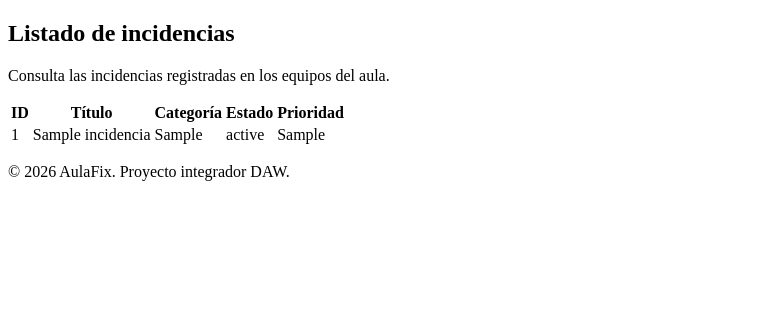
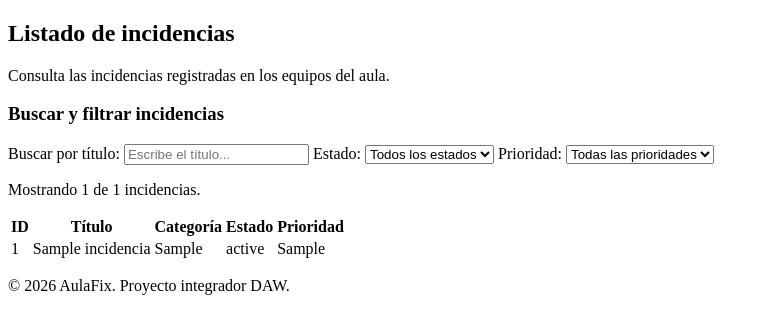
Before and after one commit to rdominguez-369/aulafix, a PHP site: page /incidencias.php in a window 1280 px wide. Shown: the part 132-466 px from the top of the page, without its empty margins (0-769 px from the left). Run offline with PHP 8.4, Linux system fonts and the light colour scheme; tables that the repository leaves empty hold one stand-in row (values such as "Sample post").

Commit message:
feat: implementar filtros, validaciones y borradores con JavaScript

```diff
--- a/public/incidencias.php
+++ b/public/incidencias.php
@@ -71,11 +71,17 @@ require_once __DIR__ . '/../includes/cabecera.php';
      Mostrar el mensaje de confirmación del registro.
      ================================================= -->
 
+
 <?php if ($mensajeExito !== ''): ?>
 
     <p role="status">
         <?= e($mensajeExito) ?>
     </p>
+
+    <!-- Eliminar el borrador solo después de un registro exitoso -->
+    <script>
+        localStorage.removeItem("aulafix_borrador_incidencia");
+    </script>
 
 <?php endif; ?>
 
@@ -83,6 +89,43 @@ require_once __DIR__ . '/../includes/cabecera.php';
     Consulta las incidencias registradas
     en los equipos del aula.
 </p>
+
+
+<!-- ========================================= -->
+<!-- FILTROS DINÁMICOS - DWEC                 -->
+<!-- ========================================= -->
+
+<div class="filtros-incidencias">
+
+    <h3>Buscar y filtrar incidencias</h3>
+
+    <label for="buscarIncidencia">Buscar por título:</label>
+    <input
+        type="search"
+        id="buscarIncidencia"
+        placeholder="Escribe el título..."
+    >
+
+    <label for="filtrarEstado">Estado:</label>
+    <select id="filtrarEstado">
+        <option value="">Todos los estados</option>
+        <option value="abierta">Abierta</option>
+        <option value="en_curso">En curso</option>
+        <option value="resuelta">Resuelta</option>
+    </select>
+
+    <label for="filtrarPrioridad">Prioridad:</label>
+    <select id="filtrarPrioridad">
+        <option value="">Todas las prioridades</option>
+        <option value="Alta">Alta</option>
+        <option value="Media">Media</option>
+        <option value="Baja">Baja</option>
+    </select>
+
+    <p id="resultadoFiltros" role="status" aria-live="polite"></p>
+
+</div>
+
 
     <!-- ============================================= -->
     <!-- PASO 5: Comprobar si existen incidencias     -->
@@ -100,7 +143,7 @@ require_once __DIR__ . '/../includes/cabecera.php';
         <!-- PASO 6: Mostrar las incidencias en tabla -->
         <!-- ========================================= -->
 
-        <table>
+        <table id="tablaIncidencias">
 
             <thead>
                 <tr>
--- a/public/js/main.js
+++ b/public/js/main.js
@@ -0,0 +1,213 @@
+
+"use strict";
+
+/**
+ * AULAFIX - FILTROS DINÁMICOS DE INCIDENCIAS
+ *
+ * Permite buscar y filtrar las incidencias
+ * sin recargar la página.
+ */
+
+document.addEventListener("DOMContentLoaded", () => {
+
+    // Obtener los elementos del DOM.
+    const buscador = document.getElementById("buscarIncidencia");
+    const filtroEstado = document.getElementById("filtrarEstado");
+    const filtroPrioridad = document.getElementById("filtrarPrioridad");
+    const tabla = document.getElementById("tablaIncidencias");
+    const resultado = document.getElementById("resultadoFiltros");
+
+    // Evitar errores en páginas que no tengan la tabla.
+    if (!buscador || !filtroEstado || !filtroPrioridad || !tabla || !resultado) {
+        return;
+    }
+
+    // Obtener todas las filas del cuerpo de la tabla.
+    const filas = Array.from(tabla.querySelectorAll("tbody tr"));
+
+    /**
+     * Filtra las incidencias según los criterios
+     * seleccionados por el usuario.
+     */
+    function filtrarIncidencias() {
+
+        const texto = buscador.value.trim().toLowerCase();
+        const estado = filtroEstado.value.toLowerCase();
+        const prioridad = filtroPrioridad.value.toLowerCase();
+
+        // Filtrar las filas utilizando el método filter().
+        const filasVisibles = filas.filter((fila) => {
+
+            const celdas = fila.querySelectorAll("td");
+
+            const tituloFila = celdas[1].textContent.trim().toLowerCase();
+            const estadoFila = celdas[3].textContent.trim().toLowerCase();
+            const prioridadFila = celdas[4].textContent.trim().toLowerCase();
+
+            const coincideTitulo = tituloFila.includes(texto);
+            const coincideEstado = estado === "" || estadoFila === estado;
+            const coincidePrioridad = prioridad === "" || prioridadFila === prioridad;
+
+            return coincideTitulo && coincideEstado && coincidePrioridad;
+        });
+
+        // Mostrar únicamente las filas coincidentes.
+        filas.forEach((fila) => {
+            fila.hidden = !filasVisibles.includes(fila);
+        });
+
+        // Mostrar la cantidad de resultados.
+        resultado.textContent =
+            `Mostrando ${filasVisibles.length} de ${filas.length} incidencias.`;
+    }
+
+    // Eventos que ejecutan el filtrado.
+    buscador.addEventListener("input", filtrarIncidencias);
+    filtroEstado.addEventListener("change", filtrarIncidencias);
+    filtroPrioridad.addEventListener("change", filtrarIncidencias);
+
+    // Mostrar el contador inicial.
+    filtrarIncidencias();
+});
+
+
+/**
+ * ============================================
+ * AULAFIX - VALIDACIÓN DEL FORMULARIO
+ * ============================================
+ */
+
+document.addEventListener("DOMContentLoaded", () => {
+
+    const formulario = document.getElementById("formNuevaIncidencia");
+
+    // Solo ejecutar en la página del formulario.
+    if (!formulario) {
+        return;
+    }
+
+    const titulo = document.getElementById("titulo");
+    const descripcion = document.getElementById("descripcion");
+    const categoria = document.getElementById("categoria");
+    const equipo = document.getElementById("equipo_id");
+    const prioridad = document.getElementById("prioridad");
+    const contador = document.getElementById("contadorTitulo");
+
+    if (!titulo || !descripcion || !categoria ||
+        !equipo || !prioridad || !contador) {
+        return;
+    }
+
+    // Contador de caracteres del título.
+    function actualizarContador() {
+        const cantidad = titulo.value.length;
+        contador.textContent = `${cantidad} / 100 caracteres`;
+    }
+
+    titulo.addEventListener("input", actualizarContador);
+    actualizarContador();
+
+
+    // ============================================
+    // AULAFIX - BORRADOR CON LOCALSTORAGE
+    // ============================================
+
+    const CLAVE_BORRADOR = "aulafix_borrador_incidencia";
+
+    const campos = [
+        titulo,
+        descripcion,
+        categoria,
+        equipo,
+        prioridad
+    ];
+
+    // Recuperar el borrador guardado.
+    function recuperarBorrador() {
+
+        const borradorGuardado = localStorage.getItem(CLAVE_BORRADOR);
+
+        if (!borradorGuardado) {
+            return;
+        }
+
+        try {
+            const borrador = JSON.parse(borradorGuardado);
+
+            campos.forEach((campo) => {
+                if (
+                    Object.prototype.hasOwnProperty.call(
+                        borrador,
+                        campo.name
+                    )
+                ) {
+                    campo.value = borrador[campo.name];
+                }
+            });
+
+            actualizarContador();
+
+        } catch (error) {
+            console.error("Error al recuperar el borrador:", error);
+            localStorage.removeItem(CLAVE_BORRADOR);
+        }
+    }
+
+    // Guardar automáticamente el borrador.
+    function guardarBorrador() {
+
+        const borrador = {};
+
+        campos.forEach((campo) => {
+            borrador[campo.name] = campo.value;
+        });
+
+        localStorage.setItem(
+            CLAVE_BORRADOR,
+            JSON.stringify(borrador)
+        );
+    }
+
+    // Detectar modificaciones.
+    campos.forEach((campo) => {
+        campo.addEventListener("input", guardarBorrador);
+        campo.addEventListener("change", guardarBorrador);
+    });
+
+    // Recuperar los datos al cargar la página.
+    recuperarBorrador();
+
+
+    // Validación antes del envío.
+    formulario.addEventListener("submit", (evento) => {
+
+        const errores = [];
+
+        if (titulo.value.trim().length === 0) {
+            errores.push("El título es obligatorio.");
+        } else if (titulo.value.trim().length > 100) {
+            errores.push("El título no puede superar 100 caracteres.");
+        }
+
+        if (descripcion.value.trim().length === 0) {
+            errores.push("La descripción es obligatoria.");
+        }
+
+        if (categoria.value === "") {
+            errores.push("Selecciona una categoría.");
+        }
+
+        if (equipo.value === "") {
+            errores.push("Selecciona un equipo.");
+        }
+
+        if (prioridad.value === "") {
+            errores.push("Selecciona una prioridad.");
+        }
+
+        if (errores.length > 0) {
+            evento.preventDefault();
+            alert(errores.join("\n"));
+        }
+    });
+});
```
Also changed, not shown: public/nueva-incidencia.php (+9 -1 lines). Lines whose indentation alone changed are shown as unchanged.
